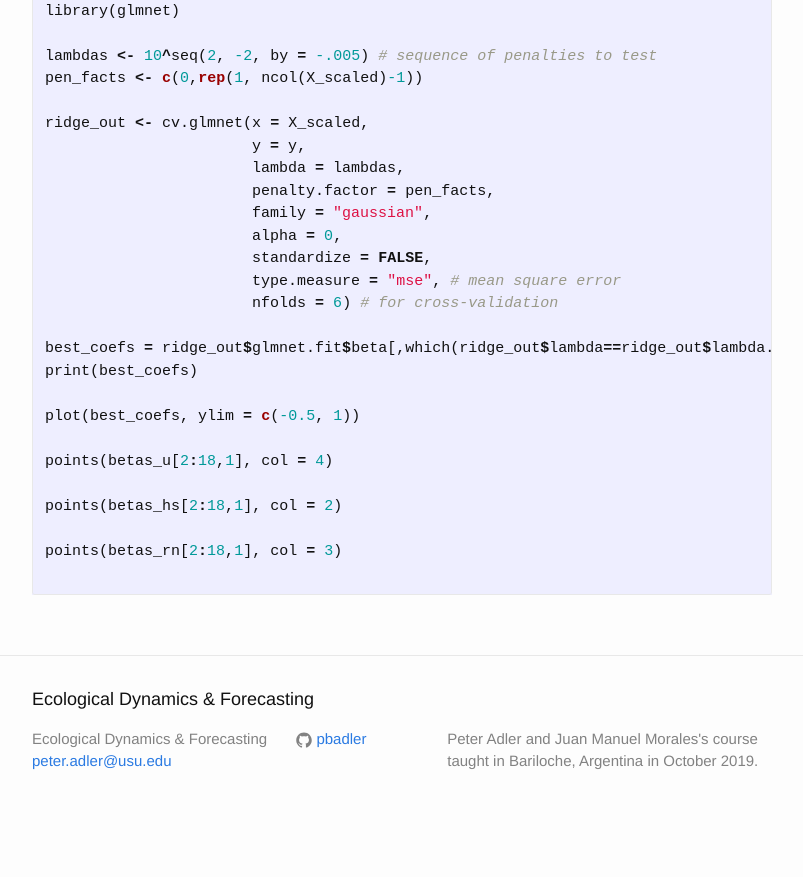
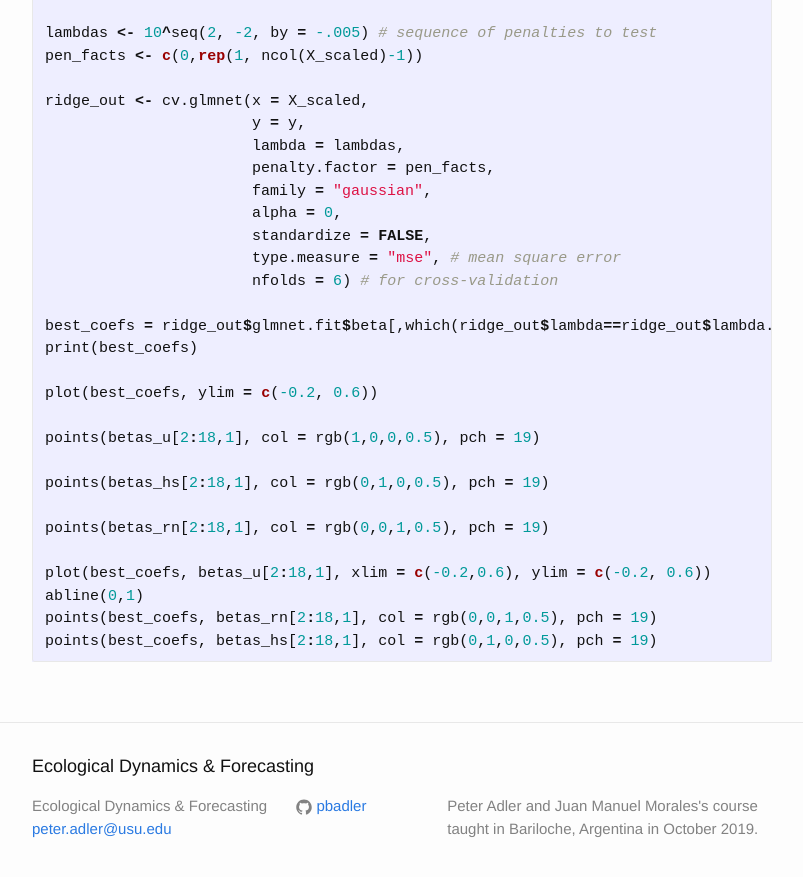
Before and after one commit to pbadler/forecasting-course-short, a Jekyll site: the page built from lectures/bayes_model_selection.md, in a window 1280 px wide and 900 px high, scrolled down 10233 px. Shown: the top 877 px of the window, without its empty margins (238-1041 px from the left). Built offline with Jekyll 4.4.1, drawn with Linux system fonts in a browser that asks for light colours; formulas are drawn with MathJax 3; a script that is not in the unit is left out; before the commit the page ends 11066 px from its top, so only the background shows below that.

Commit message:
graficos

````diff
--- a/lectures/bayes_model_selection.md
+++ b/lectures/bayes_model_selection.md
@@ -172,7 +172,6 @@ plot(train$year, train$logN, ylim = c(5.5, 9), xlab = "year", ylab = "log N")
 lines(train$year, preds[,1])
 lines(train$year, preds[,2], lty = 2)
 lines(train$year, preds[,3], lty = 2)
-
 
 ```
 
@@ -464,12 +463,16 @@ ridge_out <- cv.glmnet(x = X_scaled,
 best_coefs = ridge_out$glmnet.fit$beta[,which(ridge_out$lambda==ridge_out$lambda.min)]
 print(best_coefs)
 
-plot(best_coefs, ylim = c(-0.5, 1))
+plot(best_coefs, ylim = c(-0.2, 0.6))
 
-points(betas_u[2:18,1], col = 4)
+points(betas_u[2:18,1], col = rgb(1,0,0,0.5), pch = 19)
 
-points(betas_hs[2:18,1], col = 2)
+points(betas_hs[2:18,1], col = rgb(0,1,0,0.5), pch = 19)
 
-points(betas_rn[2:18,1], col = 3)
+points(betas_rn[2:18,1], col = rgb(0,0,1,0.5), pch = 19)
 
+plot(best_coefs, betas_u[2:18,1], xlim = c(-0.2,0.6), ylim = c(-0.2, 0.6))
+abline(0,1)
+points(best_coefs, betas_rn[2:18,1], col = rgb(0,0,1,0.5), pch = 19)
+points(best_coefs, betas_hs[2:18,1], col = rgb(0,1,0,0.5), pch = 19)
 ```
````
